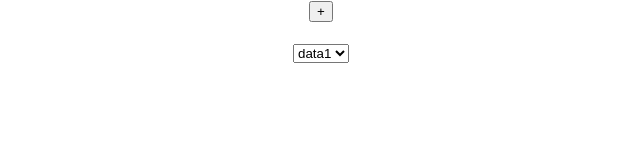
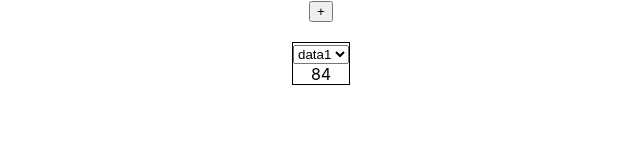
Before and after one commit to sigonasr2/EquationsBuilder, a React (Create React App) app in the folder equations/: page / in a window 1280 px wide. Shown: the top 160 px of the page, without its empty margins (319-959 px from the left). Built offline with nearby package versions, Linux system fonts and the light colour scheme.

Commit message:
value displays

```diff
--- a/equations/src/App.js
+++ b/equations/src/App.js
@@ -5,11 +5,13 @@ import './App.css';
 function Equation(p) {
 	const {data} = p
 	const [operator,setOperator] = useState("disabled")
-	const [field,setField] = useState(0)
+	const [field,setField] = useState(Object.keys(data)[0])
 
-	return <><select>
-	{Object.keys(data).map((key)=><option>{key}</option>)}
-	</select></>
+	return <div style={{display:"inline-block",border:"1px solid black"}}>
+	<select onChange={(ev)=>{setField(ev.currentTarget.value)}}>
+	{Object.keys(data).map((key)=><option value={key}>{key}</option>)}
+	</select><br/>
+	{data[field]}</div>
 }
 
 function EquationBuilder(p) {
```
